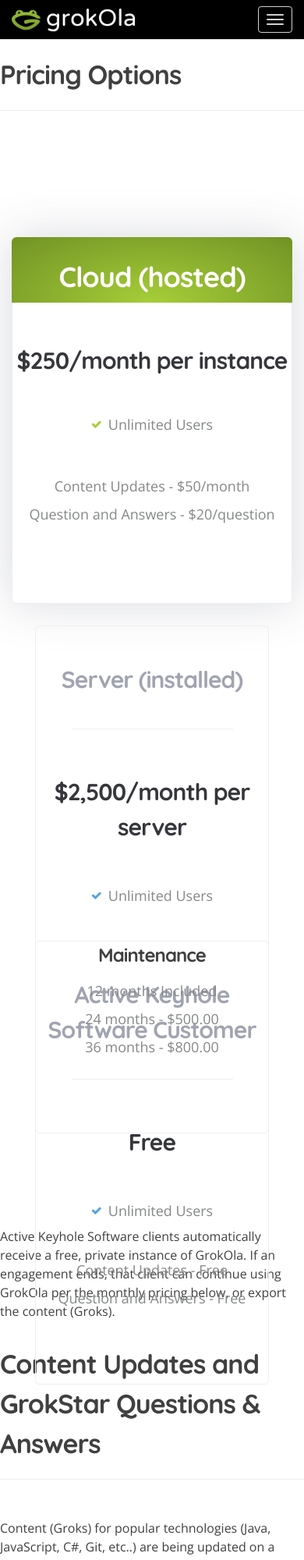
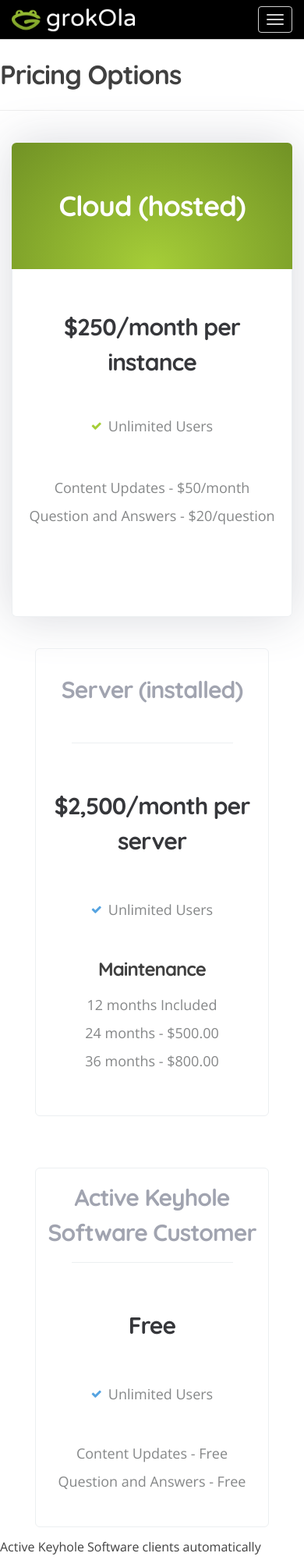
Before and after one commit to in-the-keyhole/www.grokola.com, a website: page pricing.html in a window 390 px wide. Shown: the top 2000 px of the page at 78% size. Drawn offline with nearby package versions, Linux system fonts and the light colour scheme.

Commit message:
Fixed the pricing page to show equal spacing on the boxes.

```diff
--- a/css/grokola.css
+++ b/css/grokola.css
@@ -315,6 +315,99 @@
     -moz-box-shadow: 5px 5px 0 rgba(0,0,0,.07);
 }
 
+/* Pricing Options
+   ========================================================================== */
+.premiumheader {
+    font-size: 36px;
+    height: 4.5em;
+}
+
+.premiumheader h1 {
+    padding: 1.5em 0;
+}
+
+.premium {
+    margin: 0 auto 20px;
+    padding-bottom: 68px;
+}
+
+.basic, .plus {
+    margin: 40px auto 0;
+}
+
+.basic {
+    padding-bottom: 139px;
+}
+
+.basic h1 {
+    margin: 0.5em 0;
+}
+
+.plus {
+    padding-bottom: 12px;
+}
+
+.plus h1 {
+    height: 2em;
+    margin: 1em 0;
+}
+
+.active-clients-message {
+    display: inline-block;
+}
+
+@media (max-width: 480px) {
+    .premiumplan {
+        margin-top: -470px;
+    }
+
+    .plus {
+        top: 0px;
+    }
+
+    .basic {
+        top: 1305px;
+        padding-bottom: 0px;
+    }
+
+    .active-clients-message {
+        margin-top: 540px;
+    }
+}
+
+@media (max-width: 767px) and (min-width: 481px) {
+    .premiumplan {
+        margin-top: -470px;
+    }
+
+    .plus {
+        top: 0px;
+    }
+
+    .basic {
+        top: 1350px;
+        padding-bottom: 0px;
+    }
+
+    .active-clients-message {
+        margin-top: 535px;
+    }
+}
+
+@media (max-width: 991px) and (min-width: 768px) {
+    .premiumplan {
+        margin-top: -650px;
+    }
+
+    .basic {
+        top: 670px;
+    }
+
+    .plus {
+        top: -20px;
+    }
+}
+
 
 /* Per
    ========================================================================== */
--- a/pricing.html
+++ b/pricing.html
@@ -161,7 +161,7 @@
 
             			</div>
             			<div class="premium">
-            			<h2>$250/month per instance</h2>
+            			<h2>$250/month per<br>instance</h2>
             				<ul>
             					<li><i class="fa fa-check"></i>Unlimited Users</li>
             				</ul>
@@ -192,7 +192,7 @@
             		</div>
             	</div>
 
-            		<p>Active Keyhole Software clients automatically receive a free, private instance of GrokOla. If an engagement ends, that client can continue using GrokOla per the monthly pricing below, or export the content (Groks).</p>
+            		<p class="active-clients-message">Active Keyhole Software clients automatically receive a free, private instance of GrokOla. If an engagement ends, that client can continue using GrokOla per the monthly pricing below, or export the content (Groks).</p>
 
             	<div class="clear"></div>
             	<div class="page-subheading"><h2>Content Updates and GrokStar Questions & Answers</h2></div>
```
